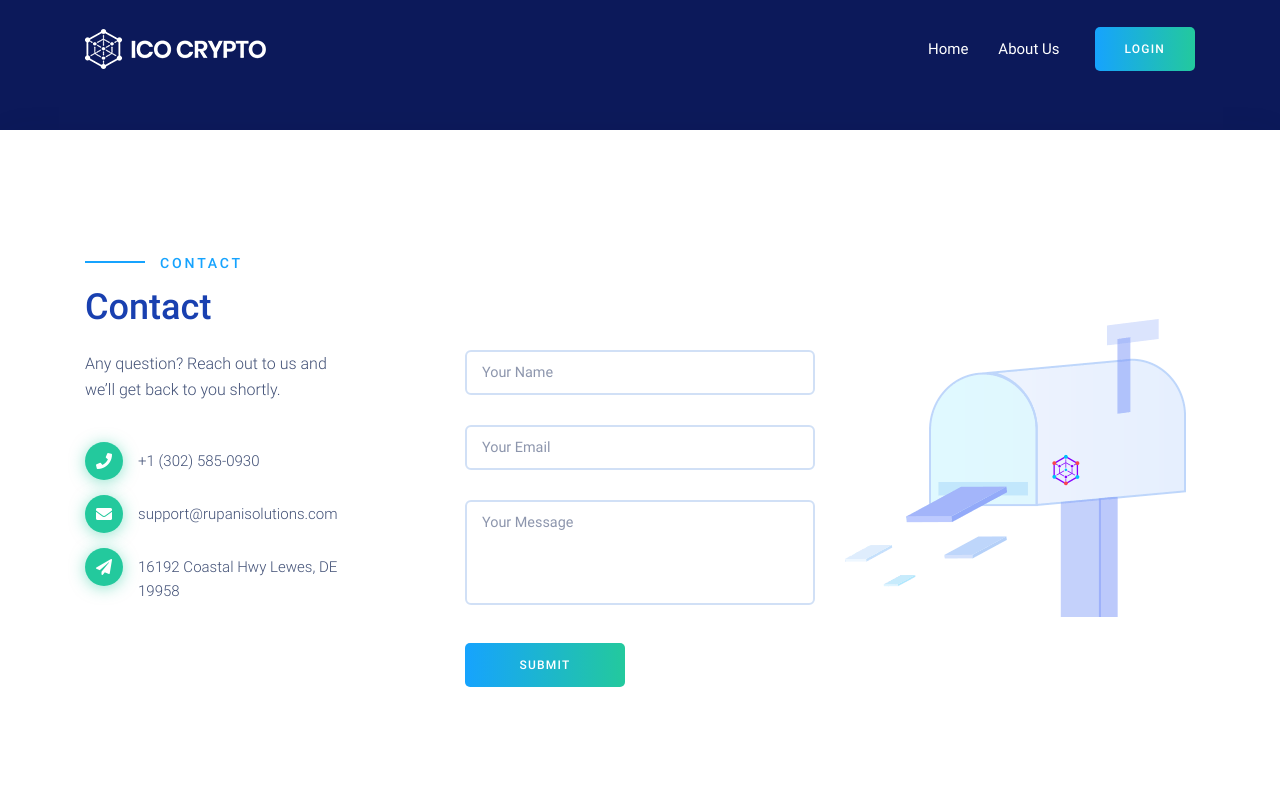
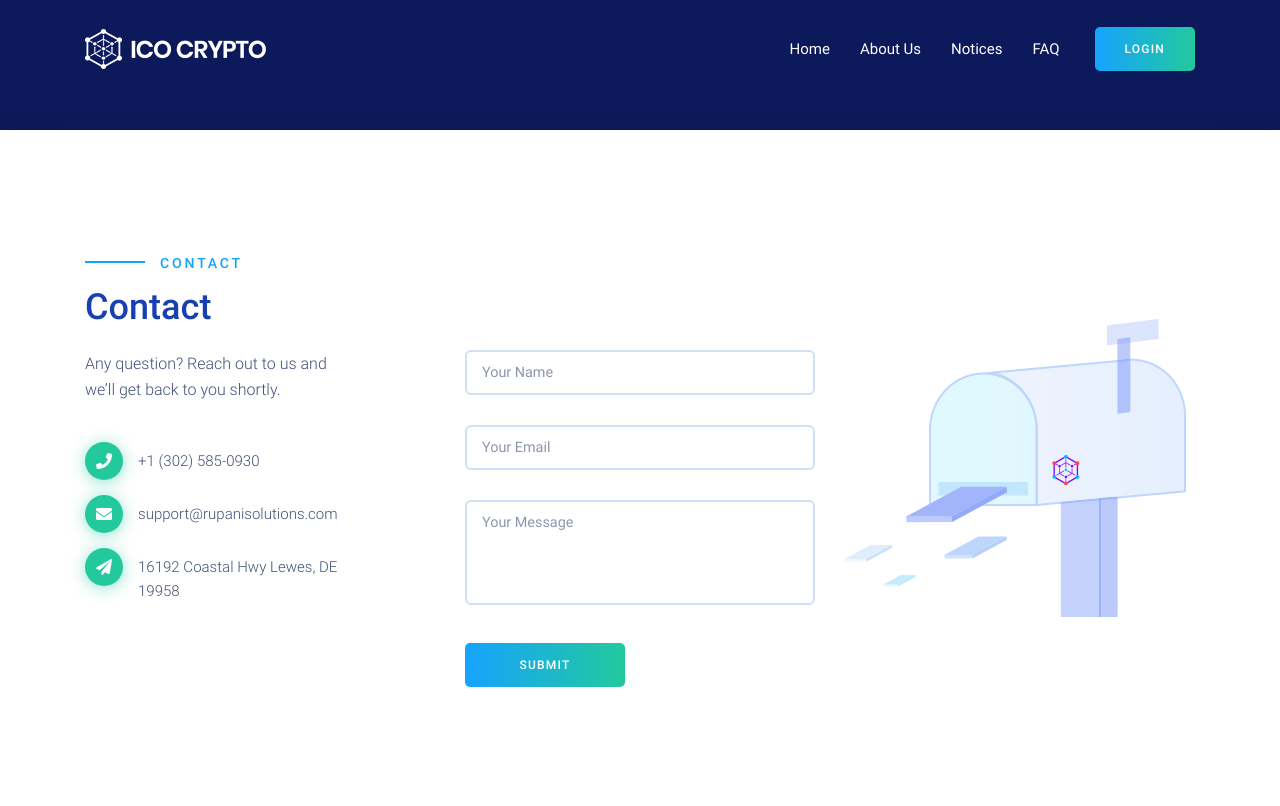
Before and after one commit to doctordp/rupanni, a PHP site: page /phpmail/plantillas/main-html/page-contact.php in a window 1280 px wide. Shown: the top 806 px of the page. Run offline with PHP 8.4, Linux system fonts and the light colour scheme.

Commit message:
arreglos platilla

```diff
--- a/plantillas/main-html/blog-3clmn.php
+++ b/plantillas/main-html/blog-3clmn.php
@@ -31,7 +31,7 @@
 					<div class="header-wrap">
 						<!-- Logo @s -->
 						<div class="header-logo logo">
-							<a href="./" class="logo-link">
+							<a href="./index-crocus-multi.php" class="logo-link">
 								<img class="logo-dark" src="images/logo.png" srcset="images/logo2x.png 2x" alt="logo">
 								<img class="logo-light" src="images/logo-full-white.png" srcset="images/logo-full-white2x.png 2x" alt="logo">
 							</a>
--- a/plantillas/main-html/index-crocus-multi.php
+++ b/plantillas/main-html/index-crocus-multi.php
@@ -31,7 +31,7 @@
 					<div class="header-wrap">
 						<!-- Logo @s -->
 						<div class="header-logo logo animated" data-animate="fadeInDown" data-delay=".6">
-							<a href="./" class="logo-link">
+							<a href="./index-crocus-multi.php" class="logo-link">
 								<img class="logo-dark" src="images/logo.png" srcset="images/logo2x.png 2x" alt="logo">
 								<img class="logo-light" src="images/logo-full-white.png" srcset="images/logo-full-white2x.png 2x" alt="logo">
 							</a>
--- a/plantillas/main-html/page-about-v2.php
+++ b/plantillas/main-html/page-about-v2.php
@@ -31,7 +31,7 @@
 					<div class="header-wrap">
 						<!-- Logo @s -->
 						<div class="header-logo logo">
-							<a href="./" class="logo-link">
+							<a href="./index-crocus-multi.php" class="logo-link">
 								<img class="logo-dark" src="images/logo.png" srcset="images/logo2x.png 2x" alt="logo">
 								<img class="logo-light" src="images/logo-full-white.png" srcset="images/logo-full-white2x.png 2x" alt="logo">
 							</a>
--- a/plantillas/main-html/page-contact.php
+++ b/plantillas/main-html/page-contact.php
@@ -24,6 +24,7 @@
 
     <body class="nk-body body-wider bg-dark">
 
+
 	<div class="nk-wrap">
 		<header class="nk-header page-header is-transparent is-sticky is-shrink" id="header">
 		    <!-- Header @s -->
@@ -31,7 +32,7 @@
 				<div class="header-container container">
 					<div class="header-wrap">
 						<!-- Logo @s -->
-						<div class="header-logo logo">
+						<div class="header-logo logo animated" data-animate="fadeInDown" data-delay=".6">
 							<a href="./index-crocus-multi.php" class="logo-link">
 								<img class="logo-dark" src="images/logo.png" srcset="images/logo2x.png 2x" alt="logo">
 								<img class="logo-light" src="images/logo-full-white.png" srcset="images/logo-full-white2x.png 2x" alt="logo">
@@ -40,7 +41,7 @@
 
 						<!-- Menu Toogle @s -->
 						<div class="header-nav-toggle">
-							<a href="./index-crocus-multi.php" class="navbar-toggle" data-menu-toggle="header-menu">
+							<a href="#" class="navbar-toggle" data-menu-toggle="header-menu">
                                 <div class="toggle-line">
                                     <span></span>
                                 </div>
@@ -48,12 +49,12 @@
 						</div>
 
 						<!-- Menu @s -->
-						<div class="header-navbar">
+						<div class="header-navbar animated" data-animate="fadeInDown" data-delay=".75">
 							<nav class="header-menu" id="header-menu">
     <ul class="menu">
     <li class="menu-item">
         <a class="menu-link nav-link" href="#">Home</a>
-        <!-- class="menu-sub menu-drop menu-mega menu-mega-3clmn">
+        <!-- <div class="menu-sub menu-drop menu-mega menu-mega-3clmn">
             <div class="menu-mega-innr">
                 <ul class="menu-mega-list">
                     <li class="menu-item"><a href="index-azalea.html">Azalea Dark<span class="badge badge-xs badge-light">v1.6</span></a></li>
@@ -83,11 +84,11 @@
                     <li class="menu-item"><a href="index-cyanus-multi.html">Cyanus Multi<span class="badge badge-xs badge-info">NEW</span></a></li>
                 </ul>
             </div>
-        </!-->
+        </div> -->
     </li>
     <li class="menu-item">
         <a class="menu-link nav-link" href="./page-about-v2.php">About Us</a>
-        <!--  class="menu-sub menu-drop menu-mega menu-mega-2clmn">
+        <!-- <ul class="menu-sub menu-drop menu-mega menu-mega-2clmn">
             <div class="menu-mega-innr">
                 <ul class="menu-mega-list">
                     <li class="menu-item"><a class="menu-link nav-link" href="page-about.html">About Us - Base</a></li>
@@ -111,11 +112,11 @@
                     <li class="menu-item"><a class="menu-link nav-link" href="page-career.html">Career - Cyanus<span class="badge badge-dot"></span></a></li>
                 </ul>
             </div>
-        </!-->
+        </ul> -->
     </li>
-    <!--  class="menu-item has-sub">
-        <a class="menu-link nav-link menu-toggle" href="#">Blog & Misc</a>
-        <ul class="menu-sub menu-drop">
+     <li class="menu-item">
+     <a class="menu-link nav-link" href="./blog-3clmn.php">Notices</a>
+       <!-- <ul class="menu-sub menu-drop">
             <li class="menu-item has-sub">
                 <a class="menu-link nav-link menu-toggle" href="#">Blog Pages</a>
                 <ul class="menu-sub menu-drop">
@@ -157,11 +158,11 @@
                     <li class="menu-item"><a class="menu-link nav-link" href="error-404-light.html" target="_blank">404 - Light</a></li>
                 </ul>
             </li>
-        </ul>
-    </-->
-    <!--class="menu-item has-sub">
-        <a class="menu-link nav-link menu-toggle" href="#">Elements</a>
-        <div class="menu-sub menu-drop menu-mega menu-mega-2clmn">
+        </ul> -->
+    </li>
+    <li class="menu-item">
+        <a class="menu-link nav-link" href="./page-faq.php">FAQ</a>
+        <!-- <div class="menu-sub menu-drop menu-mega menu-mega-2clmn">
             <div class="menu-mega-innr">
                 <ul class="menu-mega-list">
                     <li class="menu-item"><a href="element-alert.html">Alert</a></li>
@@ -185,9 +186,9 @@
                     <li class="menu-item"><a href="element-accordion.html">Accordions</a></li>
                 </ul>
             </div>
-        </div>
-    </!--class=> -->
-    <!-- class="menu-item has-sub">
+        </div> -->
+    </li>
+    <!-- <li class="menu-item has-sub">
         <a class="menu-link nav-link menu-toggle" href="#">Blocks</a>
         <div class="menu-sub menu-drop menu-mega menu-mega-2clmn">
             <div class="menu-mega-innr">
@@ -211,7 +212,7 @@
                 </ul>
             </div>
         </div>
-    </!-->
+    </li>-->
 </ul>
 
     <ul class="menu-btns">
--- a/plantillas/main-html/page-faq.php
+++ b/plantillas/main-html/page-faq.php
@@ -32,7 +32,7 @@
 					<div class="header-wrap">
 						<!-- Logo @s -->
 						<div class="header-logo logo">
-							<a href="./" class="logo-link">
+							<a href="./index-crocus-multi.php" class="logo-link">
 								<img class="logo-dark" src="images/logo.png" srcset="images/logo2x.png 2x" alt="logo">
 								<img class="logo-light" src="images/logo-full-white.png" srcset="images/logo-full-white2x.png 2x" alt="logo">
 							</a>
```
